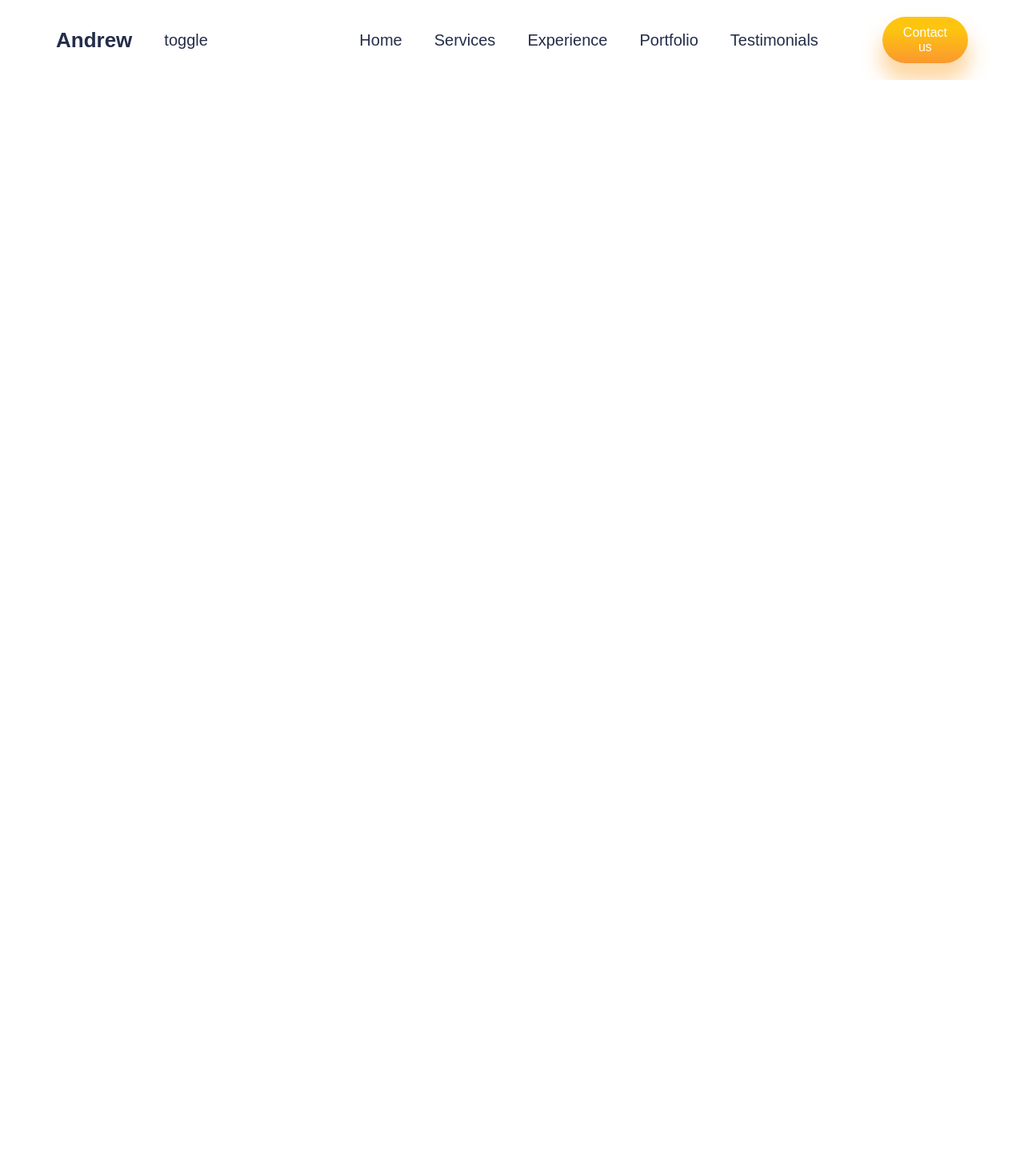
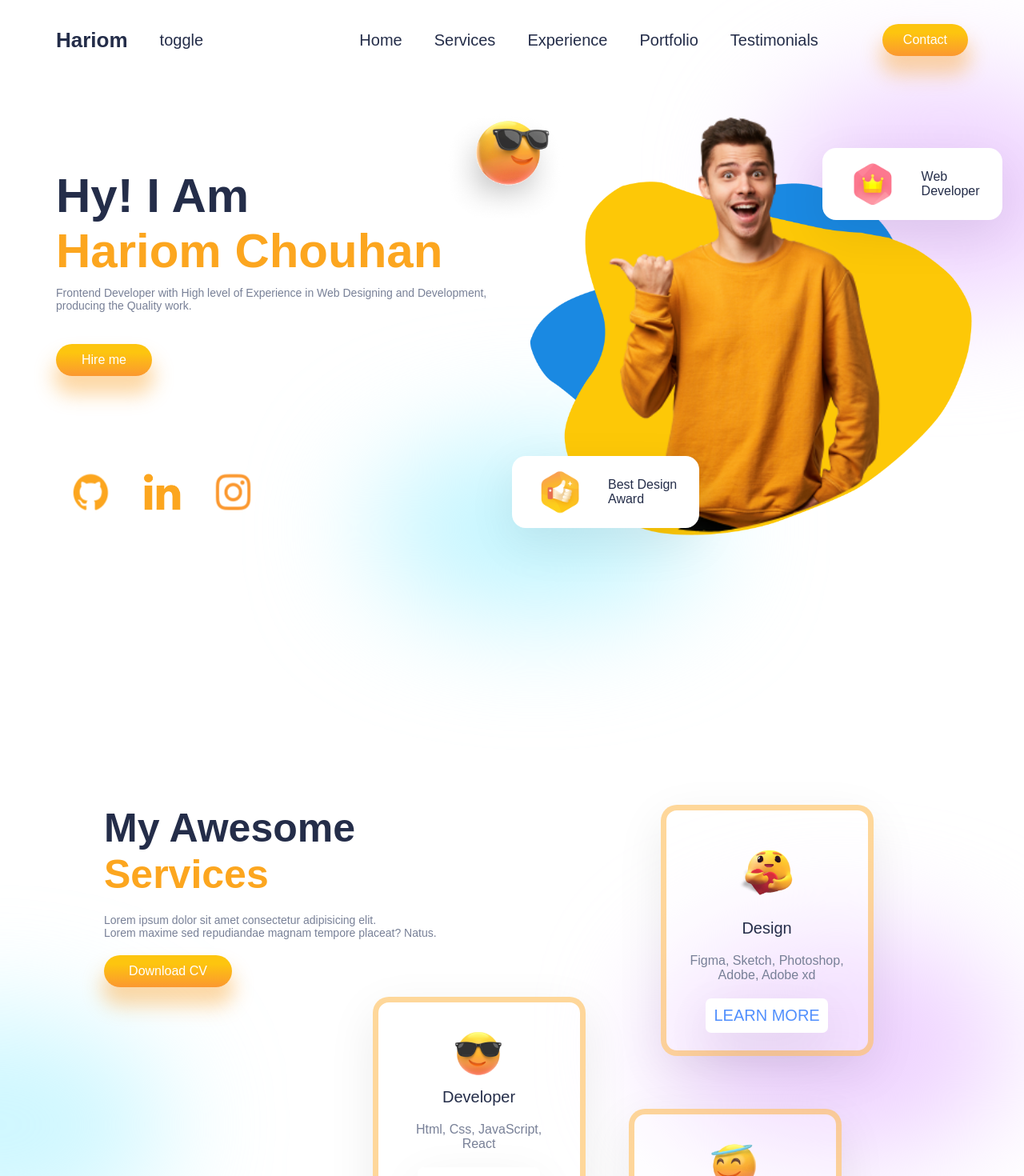
Before and after one commit to hariomchouhan/demo-portfolio, a React (Create React App) app: page / in a window 1280 px wide. Shown: the top 1470 px of the page at 80% size. Before the commit the page ends 800 px from the top, so only its background shows below. Built offline with nearby package versions, Linux system fonts and the light colour scheme; a web font is replaced by a local one.

Commit message:
Complete intro and Services and move to the experience part

```diff
--- a/src/App.js
+++ b/src/App.js
@@ -1,9 +1,13 @@
 import "./App.css";
+import Intro from "./Components/Intro/Intro";
 import Navbar from "./Components/Navbar/Navbar";
+import Services from "./Components/Services/Services";
 
 function App() {
   return <div className="App">
     <Navbar />
+    <Intro />
+    <Services />
   </div>;
 }
 
--- /dev/null
+++ b/src/Components/Card/Card.css
@@ -0,0 +1,34 @@
+.card{
+    width: 10rem;
+    height: 13rem;
+    position: absolute;
+    display: flex;
+    flex-direction: column;
+    gap: 1rem;
+    align-items: center;
+    text-align: center;
+    background: rgba(255, 255, 255, 0.26);
+    border: 7px solid var(--orangeCard);
+    box-shadow: var(--boxShadow);
+    border-radius: 20px;
+    padding: 0px 26px 2rem 26px;
+}
+
+.card span:nth-of-type(2){
+    color: var(--gray);
+    font-size: 16px;
+}
+
+.card > img {
+    transform: scale(0.6);
+    margin-bottom: -2rem;
+}
+
+.c-button {
+    background: #ffffff;
+    box-shadow: 0px 19px 60px  rgba(0, 0, 0, 0.08);
+    border-radius: 7px;
+    border: none;
+    padding: 10px;
+    color: #5290fd;
+}
--- /dev/null
+++ b/src/Components/Card/Card.jsx
@@ -0,0 +1,12 @@
+import React from 'react'
+import './Card.css';
+export default function Card({emoji, heading, detail}) {
+  return (
+    <div className='card'>
+      <img src={emoji} alt="" />
+      <span>{heading}</span>
+      <span>{detail}</span>
+      <button className="c-button">LEARN MORE</button>
+    </div>
+  )
+}
--- /dev/null
+++ b/src/Components/FloatingDiv/FloatingDiv.css
@@ -0,0 +1,19 @@
+.floatingdiv{
+    justify-content: space-around;
+    display: flex;
+    background: white;
+    box-shadow: var(--boxShadow);
+    border-radius: 17px;
+    align-items: center;
+    padding: 0px 28px 0px 0px;
+    height: 4.5rem;
+}
+
+.floatingdiv>img {
+    transform: scale(0.4);
+}
+
+.floatingdiv>span{
+    font-family: sans-serif;
+    font-size: 16px;
+}
--- /dev/null
+++ b/src/Components/FloatingDiv/FloatingDiv.jsx
@@ -0,0 +1,14 @@
+import React from "react";
+import "./FloatingDiv.css"
+export default function FloatingDiv({ image, txt1, txt2 }) {
+  return (
+    <div className="floatingdiv">
+      <img src={image} alt="" />
+      <span>
+        {txt1}
+        <br />
+        {txt2}
+      </span>
+    </div>
+  );
+}
--- /dev/null
+++ b/src/Components/Intro/Intro.css
@@ -0,0 +1,103 @@
+.intro{
+    display: flex;
+    height: 77vh;
+    margin-top: 6rem;
+}
+
+.i-left{
+    display: flex;
+    position: relative;
+    flex: 1;
+    flex-direction: column;
+    gap: 2rem;
+}
+
+.i-name{
+    display: flex;
+    flex-direction: column;
+}
+
+.i-name > :nth-child(1){
+    color: var(--black);
+    font-weight: bold;
+    font-size: 3rem;
+}
+
+.i-name > :nth-child(2){
+    color: var(--orange);
+    font-weight: bold;
+    font-size: 3rem;
+}
+
+.i-name > :nth-child(3){
+    font-weight: 100;
+    font-size: 14px;
+    color: var(--gray);
+    margin-top: 10px;
+}
+
+.i-button{
+    width: 6rem;
+    height: 2rem;
+}
+
+.i-icons{
+    margin-top: 3rem;
+    display: flex;
+    gap: 0rem;
+}
+
+.i-icons>*{
+    transform: scale(0.5);
+}
+
+.i-icons>*:hover{
+    cursor: pointer;
+}
+
+.i-right{
+    flex: 1;
+    position: relative;
+}
+
+.i-right>*{
+    position: absolute;
+    z-index: 1;
+}
+
+.i-right>:nth-child(1){
+    transform: scale(0.69);
+    left: -15%;
+    top: -9%;
+}
+
+.i-right>:nth-child(2){
+    top: -4.6rem;
+    transform: scale(0.67);
+    left: -3rem;
+}
+
+.i-right>:nth-child(3){
+    transform: scale(1.4);
+    left: 28%;
+}
+
+.i-right>:nth-child(4){
+    transform: scale(0.6);
+    top: -19%;
+    left: -24%;
+    border-radius: 50%;
+    padding: 0;
+}
+
+.blur{
+    position: absolute;
+    width: 22rem;
+    height: 14rem;
+    border-radius: 50%;
+    background: #edd0ff;
+    z-index: -9;
+    top: -18%;
+    left: 56%;
+    filter: blur(72px);
+}
--- /dev/null
+++ b/src/Components/Intro/Intro.jsx
@@ -0,0 +1,60 @@
+import React from "react";
+import "./Intro.css";
+import Github from "../../img/github.png";
+import LinkedIn from "../../img/linkedin.png";
+import Instragram from "../../img/instagram.png";
+import Vector1 from "../../img/Vector1.png";
+import Vector2 from "../../img/Vector2.png";
+import boy from "../../img/boy.png";
+import thumbup from "../../img/thumbup.png";
+import crown from "../../img/crown.png";
+import glassesimoji from "../../img/glassesimoji.png";
+import FloatingDiv from "../FloatingDiv/FloatingDiv";
+
+export default function Intro() {
+  return (
+    <div className="intro">
+      <div className="i-left">
+        <div className="i-name">
+          <span>Hy! I Am</span>
+          <span>Hariom Chouhan</span>
+          <span>
+            Frontend Developer with High level of Experience in Web Designing
+            and Development, producing the Quality work.
+          </span>
+        </div>
+        <button className="button i-button">Hire me</button>
+        <div className="i-icons">
+          <img src={Github} alt="" />
+          <img src={LinkedIn} alt="" />
+          <img src={Instragram} alt="" />
+        </div>
+      </div>
+      <div className="i-right">
+        <img src={Vector1} alt="" />
+        <img src={Vector2} alt="" />
+        <img src={boy} alt="" />
+        <img src={glassesimoji} alt="" />
+        <div style={{ top: "-4%", left: "68%" }}>
+          <FloatingDiv image={crown} txt1="Web" txt2="Developer" />
+        </div>
+        <div style={{ top: "18rem", left: "0rem" }}>
+          <FloatingDiv image={thumbup} txt1="Best Design" txt2="Award" />
+        </div>
+
+        {/* blur divs */}
+        <div className="blur" style={{ background: "rgb(238 210 255)" }}></div>
+        <div
+          className="blur"
+          style={{
+            background: "#c1F5FF",
+            top: "17rem",
+            width: "21rem",
+            height: "11rem",
+            left: "-9rem",
+          }}
+        ></div>
+      </div>
+    </div>
+  );
+}
--- a/src/Components/Navbar/Navbar.jsx
+++ b/src/Components/Navbar/Navbar.jsx
@@ -5,7 +5,7 @@
   return (
     <div className='n-wrapper'>
       <div className="n-left">
-        <div className="n-name">Andrew</div>
+        <div className="n-name">Hariom</div>
         <span>toggle</span>
       </div>
       <div className="n-right">
@@ -19,7 +19,7 @@
             </ul>
         </div>
         <button className="button n-button">
-            Contact us
+            Contact
         </button>
       </div>
     </div>
--- /dev/null
+++ b/src/Components/Services/Services.css
@@ -0,0 +1,57 @@
+.services {
+    padding: 0 3rem 0 3rem;
+    display: flex;
+    height: 90vh;
+    margin-bottom: 8rem;
+    margin-top: 9rem;
+    margin-bottom: 13rem;
+}
+
+.awesome{
+    display: flex;
+    flex-direction: column;
+    position: relative;
+}
+
+.awesome > :nth-child(1){
+    color: var(--black);
+    font-size: 2.5rem;
+    font-weight: bold;
+}
+
+.awesome > :nth-child(2){
+    color: var(--orange);
+    font-size: 2.5rem;
+    font-weight: bold;
+}
+
+.awesome > :nth-child(3){
+    color: var(--gray);
+    font-size: 14px;
+    margin-top: 1rem;
+}
+
+.s-button {
+    width: 8rem;
+    height: 2rem;
+    margin-top: 1rem;
+}
+
+.cards{
+    position: relative;
+}
+
+.cards>*{
+    position: absolute;
+}
+
+/* blur */
+.s-blur2{
+    left: 14rem;
+    top: 8rem;
+}
+
+.s-blur1{
+    top: 13rem;
+    left: -18rem;
+}
--- /dev/null
+++ b/src/Components/Services/Services.jsx
@@ -0,0 +1,46 @@
+import React from 'react'
+import './Services.css';
+import HeartEmoji from '../../img/heartemoji.png'
+import Glasses from '../../img/glasses.png'
+import Humble from '../../img/humble.png'
+import Card from '../Card/Card';
+import Resume from './resume.pdf';
+
+export default function Services() {
+  return (
+    <div className='services'>
+
+      {/* left side */}
+      <div className="awesome">
+        <span>My Awesome</span>
+        <span>Services</span>
+        <span>Lorem ipsum dolor sit amet consectetur adipisicing elit.
+        <br />
+        Lorem maxime sed repudiandae magnam tempore placeat? Natus.</span>
+        <a href={Resume} download>
+        <button className='button s-button'>Download CV</button>
+        </a>
+        <div className='blur s-blur1' style={{background: '#ABF1FF94'}}></div>
+      </div>
+
+      {/* right side */}
+      <div className="cards">
+
+        <div style={{left: '14rem'}}>
+            <Card emoji={HeartEmoji} heading={"Design"} detail = {"Figma, Sketch, Photoshop, Adobe, Adobe xd"} />
+        </div>
+
+        {/* second card */}
+        <div style={{top: '12rem', left: '-4rem'}}>
+            <Card emoji={Glasses} heading={"Developer"} detail = {"Html, Css, JavaScript, React"} />
+        </div>
+
+        {/* third card */}
+        <div style={{top: '19rem', left: '12rem'}}>
+            <Card emoji={Humble} heading={"UI/UX"} detail = {"Lorem maxime sed repudiandae magnam tempore placeat? Natus."} />
+        </div>
+        <div className='blur s-blur2' style={{background: "var(--purple)"}}></div>
+      </div>
+    </div>
+  )
+}
```
Also changed, not shown: 1 other file (tests, documents, lock files or other folders).
